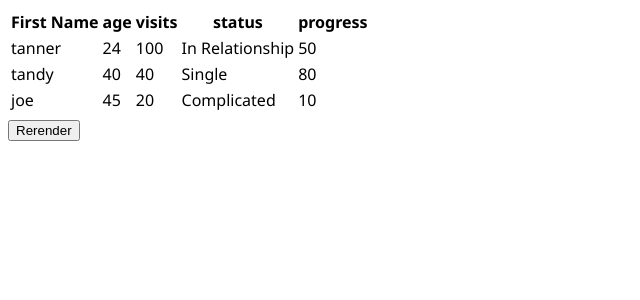
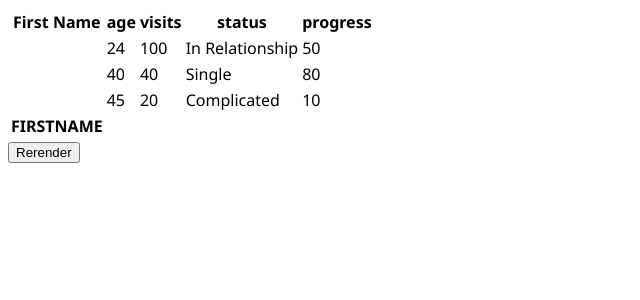
Before and after one commit to rmsoft-sunny/react-table, a Next.js app: page /basic in a window 1280 px wide. Shown: the top 300 px of the page, without its empty margins (0-640 px from the left). Built offline with nearby package versions, Linux system fonts and the light colour scheme.

Commit message:
fix: ColumnDef에서 cell,footer 사용

```diff
--- a/app/(table)/basic/page.tsx
+++ b/app/(table)/basic/page.tsx
@@ -50,7 +50,12 @@ const columns: ColumnDef<Person>[] = [
     accessorKey: "firstName",
     id: "FIRSTNAME",
     header: "First Name",
-    //  cell, footer, columns
+    cell: (cellProps) => {
+      <span>{cellProps.row.original.firstName}</span>;
+    },
+    footer: (footerProps) => (
+      <span>{footerProps.header.headerGroup.headers[0].id}</span>
+    ),
   },
   {
     accessorKey: "age",
```
